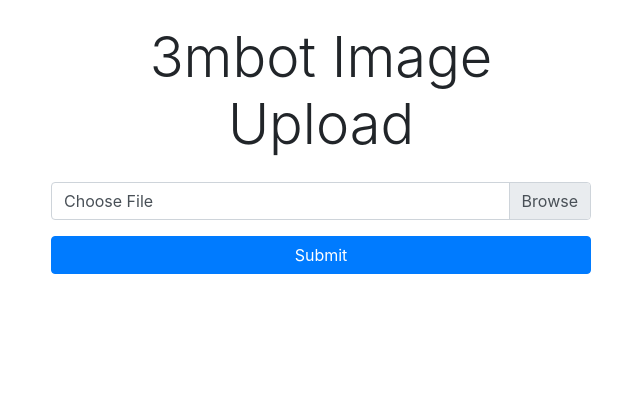
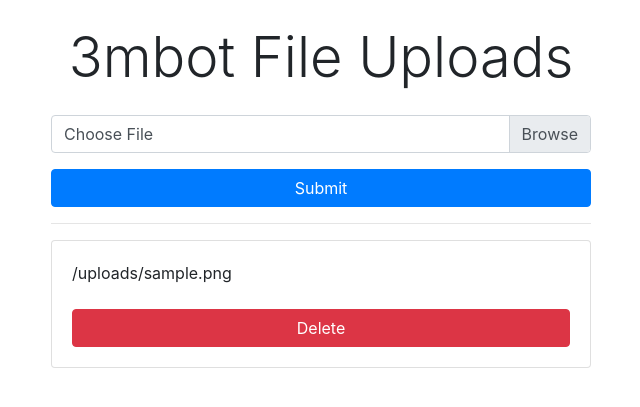
Before and after one commit to mwong4/3mbot, a Node project: template Image-Uploader/views/index.ejs in a window 1280 px wide. Shown: the top 407 px of the page, without its empty margins (319-959 px from the left). Run offline with Node 20 templates, Linux system fonts and the light colour scheme; the template is opened without the code that fills it: most values are stand-ins (such as "Sample title", 1, 10 or a date in 2020); some libraries are stand-ins or nearby versions.

Commit message:
Set up web interface for uploading and managing images

```diff
--- a/Image-Uploader/app.js
+++ b/Image-Uploader/app.js
@@ -65,13 +65,106 @@ const storage = new GridFsStorage({
 // @route GET /
 // @desc Loads from
 app.get('/', (req, res) => {
-    res.render('index');
+      gfs.files.find().toArray((err, files) => {
+    //Check if files
+    if(!files || files.length === 0)
+    {
+      res.render('index', {files: false});
+    }
+    else
+    {
+      files.map(file => {
+        if(file.contentType === 'image/jpeg' || file.contentType === 'image/png')
+        {
+          file.isImage = true;
+        }
+        else
+        {
+          file.isImage = false;
+        }
+      });
+      res.render('index', {files: files});
+    }
+  });
 });
 
 // @route POST /upload
 // @desc Uploads file to DB
-app.post('/upload', upload.single('file '), (req, res) => {
-    res.json({ file: req.file });
+app.post('/upload', upload.single('file'), (req, res) => {
+    //res.json({ file: req.file });
+    res.redirect('/');
+});
+
+// @route GET /files
+// @desc Display all files in JSON
+app.get('/files', (req, res) => {
+  gfs.files.find().toArray((err, files) => {
+    //Check if files
+    if(!files || files.length === 0)
+    {
+      return res.status(404).json({
+        err: 'No files exist'
+      });
+    }
+
+    //Files exist
+    return res.json(files);
+  });
+});
+
+// @route GET /files/:filename
+// @desc Display single file object in JSON
+app.get('/files/:filename', (req, res) => {
+  gfs.files.findOne({filename: req.params.filename}, (err, file) => {
+    //Check if files
+    if(!file || file.length === 0)
+    {
+      return res.status(404).json({
+        err: 'No file existS'
+      });
+    }
+    //File exists
+    return res.json(file);
+  });
+});
+
+// @route GET /image/:filename
+// @desc Display image
+app.get('/image/:filename', (req, res) => {
+  gfs.files.findOne({filename: req.params.filename}, (err, file) => {
+    //Check if files
+    if(!file || file.length === 0)
+    {
+      return res.status(404).json({
+        err: 'No file existS'
+      });
+    }
+
+    //Check if image
+    if(file.contentType === 'image/jpeg' || file.contentType === 'image/png')
+    {
+      //Read output to browser
+      const readstream = gfs.createReadStream(file.filename);
+      readstream.pipe(res);
+    }
+    else
+    {
+      res.status(404).json({
+        err: 'Not an image'
+      });
+    }
+  });
+});
+
+// @route DELETE /files/:id
+// @Desc Delete file
+app.delete('/files/:id', (req, res) => {
+  gfs.remove({ _id: req.params.id, root: 'uploads' }, (err, gridStore) => {
+    if(err) {
+      return res.status(404).json({ err: err });
+    }
+    res.redirect('/');
+  });
 });
 
 const port = 5000;
--- a/Image-Uploader/views/index.ejs
+++ b/Image-Uploader/views/index.ejs
@@ -12,14 +12,14 @@
       width: 100%;
     }
   </style>
-  <title>3mbot Image Upload</title>
+  <title>3mbot File Uploads</title>
 </head>
 
 <body>
   <div class="container">
     <div class="row">
       <div class="col-md-6 m-auto">
-        <h1 class="text-center display-4 my-4">3mbot Image Upload</h1>
+        <h1 class="text-center display-4 my-4">3mbot File Uploads</h1>
         <form action="/upload" method="POST" enctype="multipart/form-data">
           <div class="custom-file mb-3">
             <input type="file" name="file" id="file" class="custom-file-input">
@@ -27,6 +27,23 @@
           </div>
           <input type="submit" value="Submit" class="btn btn-primary btn-block">
         </form>
+        <hr>
+        <% if(files){ %>
+          <% files.forEach(function(file) { %>
+            <div class="card card-body mb-3">
+              <% if(file.isImage) { %>
+                <img src="image/<%= file.filename %>" alt="">
+                <% } else { %>
+                  <%= file.filename %>
+                    <% } %>
+                      <form method="POST" action="/files/<%= file._id %>?_method=DELETE">
+                        <button class="btn btn-danger btn-block mt-4">Delete</button>
+                      </form>
+            </div>
+            <% }) %>
+              <% } else { %>
+                <p>No files to show</p>
+                <% } %>
       </div>
     </div>
   </div>
```
